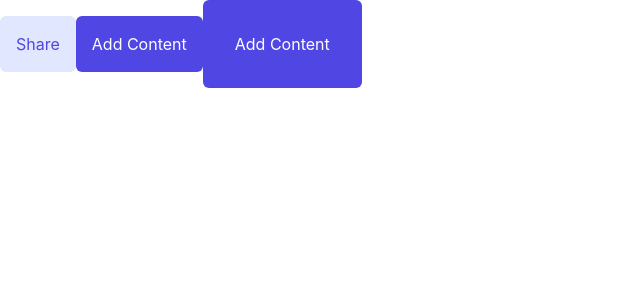
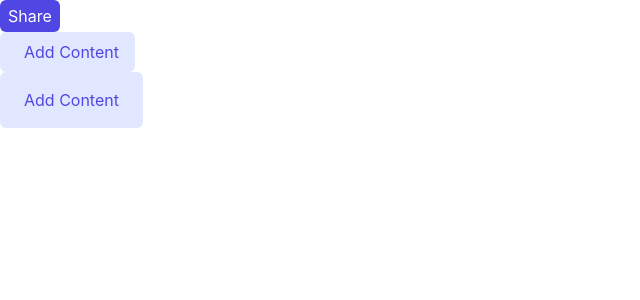
Before and after one commit to AmaanShikalgar/BRAINLY-frontend, a React (Vite) app: page / in a window 1280 px wide. Shown: the top 300 px of the page, without its empty margins (0-640 px from the left). Built offline with nearby package versions, Linux system fonts and the light colour scheme.

Commit message:
making buttons

```diff
--- a/src/App.tsx
+++ b/src/App.tsx
@@ -1,13 +1,14 @@
 import { Button } from "./components/ui/Button"
 import './App.css'
+import { PlusIcon } from "./icons/Plusicon"
 
 function App() {
 
   return(
     <>
-      <Button variant="secondary" size="sm" onClick={()=>{}} text="Share"/>
-      <Button variant="primary" size="md" onClick={()=>{}} text="Add Content"/>
-      <Button variant="primary" size="lg" onClick={()=>{}} text="Add Content"/>
+      <Button  variant="primary" size="sm" onClick={()=>{}} text="Share"/>
+      <Button startIcon={<PlusIcon/>}variant="secondary" size="md" onClick={()=>{}} text="Add Content"/>
+      <Button variant="secondary" size="lg" onClick={()=>{}} text="Add Content"/>
     </>
   )
 }
--- a/src/components/ui/Button.tsx
+++ b/src/components/ui/Button.tsx
@@ -1,4 +1,6 @@
 import type { ReactElement } from "react";
+
+type Variants = "primary"|"secondary"
 
 interface ButtonProps {
     variant: "primary"|"secondary";
@@ -10,18 +12,18 @@ interface ButtonProps {
 }
 
 const variantStyles = {
-    "primary": "bg-primary text-white",
-    "secondary":"bg-secondary text-primary"
+    "primary": "bg-purple-600 text-white",
+    "secondary": "bg-purple-300 text-purple-600"
 }
 
 const sizeStyles = {
-    "sm": "p-2",
-    "md": "p-4",
-    "lg": "p-8"
+    "sm": "py-1 px-2",
+    "md": "py-2 px-4",
+    "lg": "py-4 px-6"
 }
 
-const defaultStyles = "rounded-md p-4"
+const defaultStyles = "rounded-md flex"
 
 export const Button = (props:ButtonProps) => {
-    return <button className={`${variantStyles[props.variant]} ${defaultStyles} ${sizeStyles[props.size]}`}>{props.text}</button>
+    return <button className={`${variantStyles[props.variant]} ${defaultStyles} ${sizeStyles[props.size]}`}>{props.startIcon ? <div className="pr-2">{props.startIcon}</div>:null}{props.text}</button>
 }
--- /dev/null
+++ b/src/icons/Plusicon.tsx
@@ -0,0 +1,7 @@
+import { iconSizeVariants, type IconProps } from "."
+
+export const PlusIcon = (props: IconProps)=>{
+    return <svg xmlns="http://www.w3.org/2000/svg" fill="none" viewBox="0 0 24 24" stroke-width="1.5" stroke="currentColor" className={iconSizeVariants[props.size]}>
+        <path stroke-linecap="round" stroke-linejoin="round" d="M12 4.5v15m7.5-7.5h-15" />
+        </svg>
+}
--- /dev/null
+++ b/src/icons/index.ts
@@ -0,0 +1,9 @@
+export interface IconProps {
+    size: "sm"|"md"|"lg"
+}
+
+export const iconSizeVariants = {
+    "sm": "size-2",
+    "md": "size-4",
+    "lg": "size-6",
+}
--- a/src/index.css
+++ b/src/index.css
@@ -1,6 +1,7 @@
 @import "tailwindcss";
 
 @theme {
-  --color-primary: #5046e4;
-  --color-secondary: #e0e7fe;
+  --color-purple-300: #e0e7fe;
+  --color-purple-500: #3e38a7;
+  --color-purple-600: #5046e4;
 }
```
